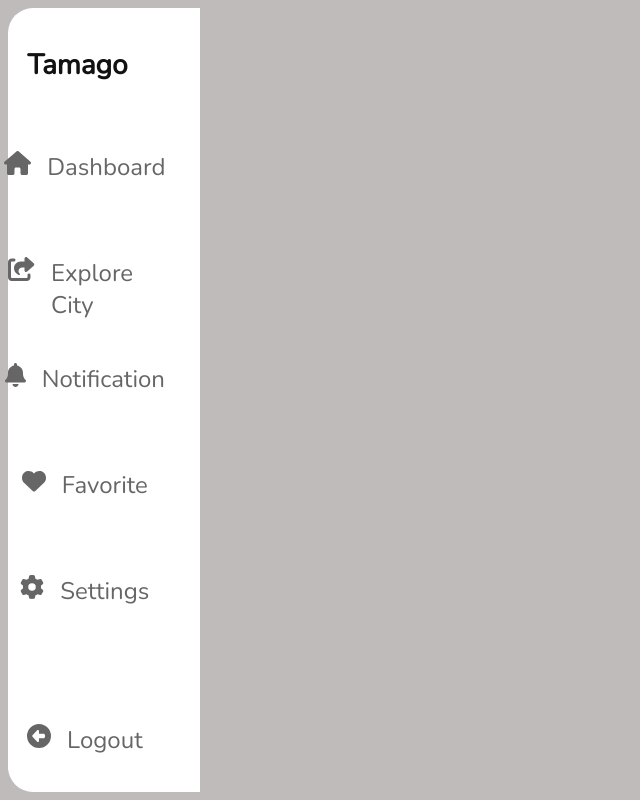
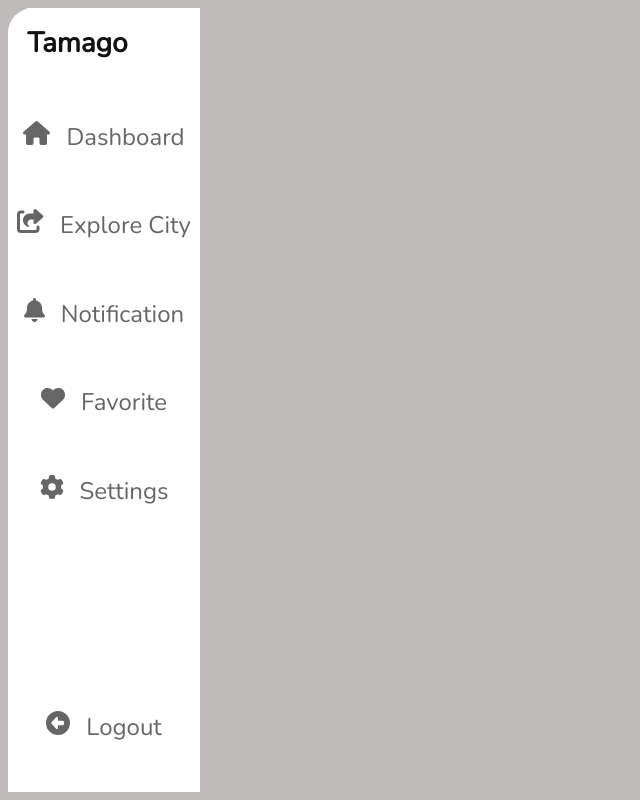
Before and after one commit to xennia316/Tamago, a React (Create React App) app in the folder client/: page / in a window 1280 px wide. Shown: the whole page, without its empty margins (0-640 px from the left). Built offline with nearby package versions, Linux system fonts and the light colour scheme.

Commit message:
sidenav milestone

```diff
--- a/client/src/SideNav/SideNav.jsx
+++ b/client/src/SideNav/SideNav.jsx
@@ -14,6 +14,7 @@ const SideNav = () => {
   return (
     <section className={styles.body}>
       <section className={styles.top}>Tamago</section>
+      <section className={styles.contents}>
         <section className={styles.content}>
           <FontAwesomeIcon icon={faHome} className={styles.icon} />
           Dashboard
@@ -34,6 +35,7 @@ const SideNav = () => {
           <FontAwesomeIcon icon={faGear} className={styles.icon} />
           Settings
         </section>
+      </section>
       <section></section>
       <section className={styles.content}>
         <FontAwesomeIcon icon={faArrowAltCircleLeft} className={styles.icon} />
--- a/client/src/SideNav/SideNav.module.css
+++ b/client/src/SideNav/SideNav.module.css
@@ -11,12 +11,20 @@
     border-bottom-left-radius: 25px;
 }
 
+.contents {
+    display: flex;
+    flex-direction: column;
+    height: 100%;
+    width: 100%;
+    align-self: flex-end;
+    background-color: transparent;
+}
 .content {
     background-color: #fff;
     font-size: 28px;
-    width: 80%;
-    height: 8%;
-    align-self: flex-start;
+    width: 100%;
+    height: 15%;
+    align-self: flex-end;
     justify-content: center;
     display: flex;
     gap: 1rem;
@@ -32,7 +40,7 @@
     font-weight: bold;
     font-size: 28px;
     width: 80%;
-    height: 8%;
+    height: 15%;
     align-content: center;
     display: flex;
     gap: 1rem;
@@ -40,16 +48,30 @@
 }
 
 .content:hover {
-    background-color: #fafafa;
+    background-color: transparent;
+    border-left: 3px solid transparent;
+    border-top: 3px solid transparent;
+    box-shadow: inset 10px 10px 10px 0 rgba(0, 0, 0, 0.3);
     color: #3d94ff;
-    border-top-left-radius: 25px;
-    border-top-right-radius: -25px;
-    border-bottom-right-radius: -25px;
-    border-bottom-left-radius: 25px;
-    font-size: 30px;
+    border-top-left-radius: 50px;
+    border-bottom-left-radius: 50px;
+    font-size: 28px;
     cursor: pointer;
 }
 
 .icon {
     background-color: transparent;
 }
+.content:hover+.content {
+    /* box-shadow: 2px 10px 0 rgba(0, 0, 0, 0.3); */
+    border-right: 3px solid rgba(0, 0, 0, 0.3);
+    /* border-top: 3px solid rgba(0, 0, 0, 0.3); */
+    border-top-right-radius: 50px;
+    border-top-left-radius: 10px;
+    width: 90%;
+    align-self: flex-end;
+}
+
+.content:nth-child(n) {
+    border-bottom-right-radius: 50px;
+}
```
Lines whose indentation alone changed are shown as unchanged.
